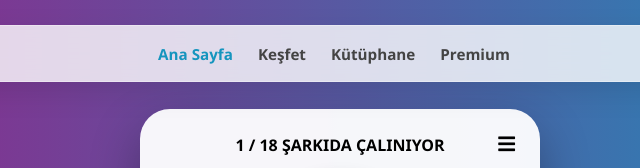
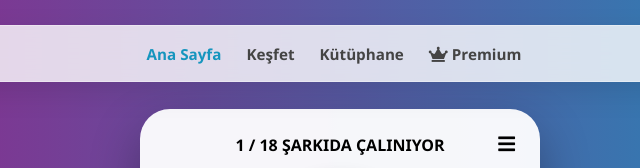
Before and after one commit to MertOZOCAK/sys-temp-x72vp, a plain HTML site: page index.html in a window 1280 px wide. Shown: the top 168 px of the page, 300-940 px from the left. Drawn offline with Linux system fonts and the light colour scheme.

Commit message:
Update index.html

```diff
--- a/index.html
+++ b/index.html
@@ -15,7 +15,7 @@
                 <a href="#" class="nav-link active">Ana Sayfa</a>
                 <a href="#" class="nav-link">Keşfet</a>
                 <a href="#" class="nav-link">Kütüphane</a>
-                <a href="#" class="nav-link">Premium</a>
+                <a href="#" class="nav-link premium"><i class="fas fa-crown"></i> Premium</a>
             </nav>
             <div class="nav-auth">
                 <button class="btn-login">Giriş Yap</button>
```
